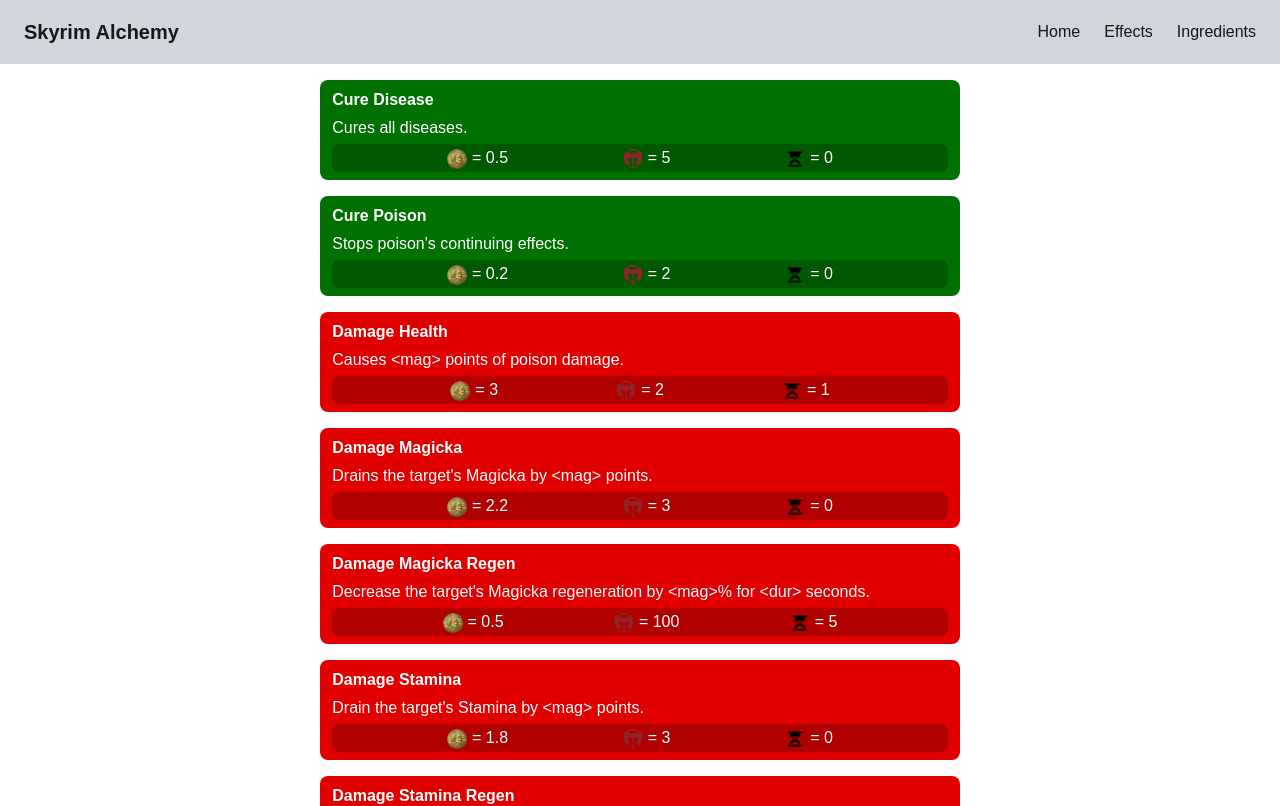
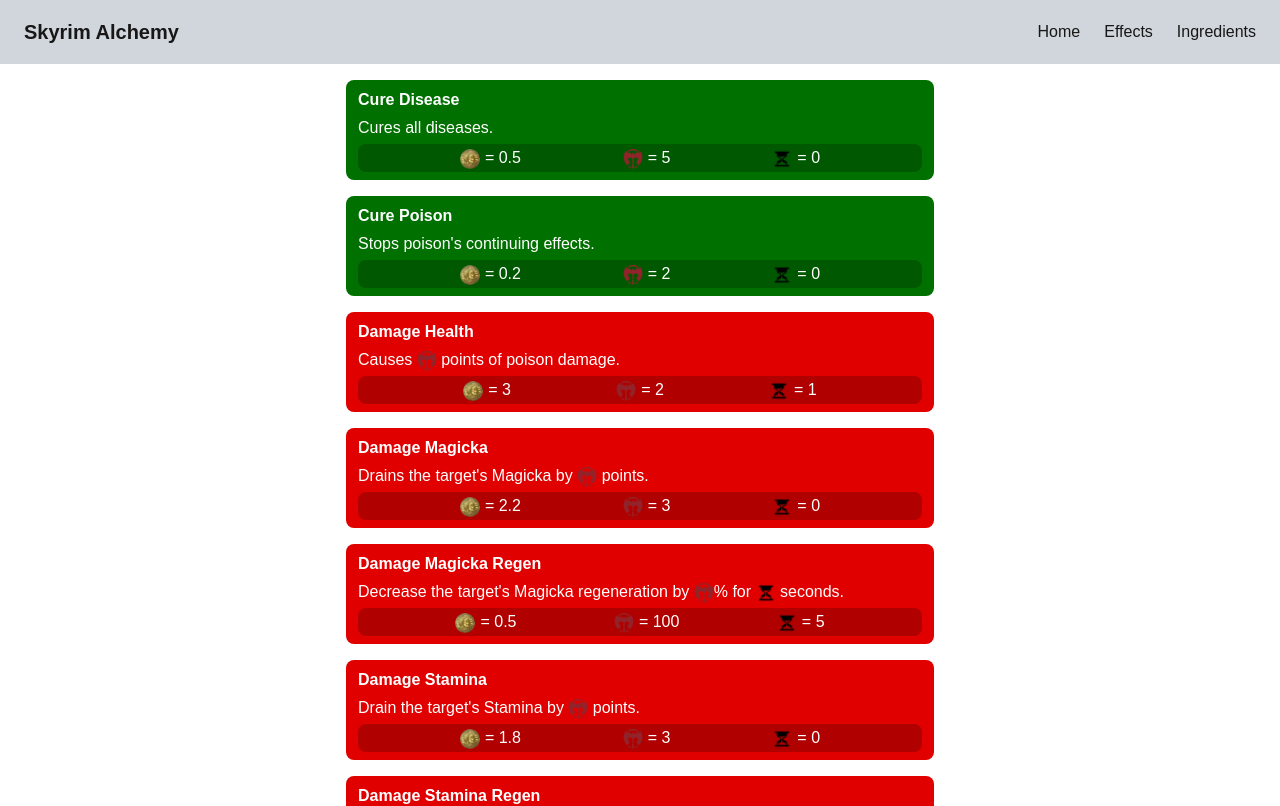
Before and after one commit to Treborace213/skyrim-alchemy, a Next.js app: page /skyrim-alchemy/effects in a window 1280 px wide. Shown: the top 806 px of the page. Built offline with nearby package versions, Linux system fonts and the light colour scheme.

Commit message:
Effect description now show icons rather than text for <mag> and <dur>.

```diff
--- a/src/components/EffectDisplay.tsx
+++ b/src/components/EffectDisplay.tsx
@@ -1,22 +1,43 @@
 import { Effect } from "@/types/Effect";
 import PropertyIcon from "./PropertyIcon";
 import EffectProperty from "@/enums/EffectProperty";
+import React from "react";
 
 interface EffectViewerProps {
     effect: Effect;
+}
+
+const prettyDescription = (description: string): React.ReactNode => {
+    const regex = /(<dur>|<mag>)/g;
+    const parts = description.split(regex);
+
+    return (
+        <>
+            {parts.map((part, index) => {
+                switch (part) {
+                    case "<dur>":
+                        return <PropertyIcon effectProperty={EffectProperty.Duration} />;
+                    case "<mag>":
+                        return <PropertyIcon effectProperty={EffectProperty.Magnitude} />;
+                    default:
+                        return <React.Fragment key={index}>{part}</React.Fragment>
+                }
+            })}
+        </>
+    );
 }
 
 const EffectDisplay: React.FC<EffectViewerProps> = ({ effect }) => {
     return (
         <div className={`px-3 py-2 rounded-lg ${effect.isPos ? "pos" : "neg"}`}>
             <h3 className="font-bold">{effect.name}</h3>
-            <p className="my-1">{effect.description}</p>
+            <p className="my-1">{prettyDescription(effect.description)}</p>
             <div className={`flex justify-evenly rounded-lg py-0.5
                 ${effect.isPos ? "bg-pos-tint" : "bg-neg-tint"}`}
             >
-                <PropertyIcon effectProperty={EffectProperty.Value} seperatorText="= " magnitude={effect.baseCost} tooltipText="Base Cost" />
-                <PropertyIcon effectProperty={EffectProperty.Magnitude} seperatorText="= " magnitude={effect.baseMag} tooltipText="Base Magnitude" />
-                <PropertyIcon effectProperty={EffectProperty.Duration} seperatorText="= " magnitude={effect.baseDur} tooltipText="Base Duration" />
+                <PropertyIcon effectProperty={EffectProperty.Value} separatorText="= " magnitude={effect.baseCost} tooltipText="Base Cost" />
+                <PropertyIcon effectProperty={EffectProperty.Magnitude} separatorText="= " magnitude={effect.baseMag} tooltipText="Base Magnitude" />
+                <PropertyIcon effectProperty={EffectProperty.Duration} separatorText="= " magnitude={effect.baseDur} tooltipText="Base Duration" />
             </div>
         </div>
     );
--- a/src/components/IngredientDisplay.tsx
+++ b/src/components/IngredientDisplay.tsx
@@ -27,17 +27,17 @@ const IngredientBox: React.FC<IngredientViewerProps> = ({ ingredient }) => {
                                 <div className="space-x-1">
                                     {effect.magnitudeMult !== 1 && (
                                         <PropertyIcon effectProperty={EffectProperty.Magnitude}
-                                            seperatorText="x" magnitude={effect.magnitudeMult} tooltipText="Magnitude Multiplier"
+                                            separatorText="x" magnitude={effect.magnitudeMult} tooltipText="Magnitude Multiplier"
                                         />
                                     )}
                                     {effect.durationMult !== 1 && (
                                         <PropertyIcon effectProperty={EffectProperty.Duration}
-                                            seperatorText="x" magnitude={effect.durationMult} tooltipText="Duration Multiplier"
+                                            separatorText="x" magnitude={effect.durationMult} tooltipText="Duration Multiplier"
                                         />
                                     )}
                                     {effect.valueMult !== 1 && (
                                         <PropertyIcon effectProperty={EffectProperty.Value}
-                                            seperatorText="x" magnitude={effect.valueMult} tooltipText="Value Multiplier"
+                                            separatorText="x" magnitude={effect.valueMult} tooltipText="Value Multiplier"
                                         />
                                     )}
                                 </div>
--- a/src/components/PropertyIcon.tsx
+++ b/src/components/PropertyIcon.tsx
@@ -8,9 +8,9 @@ const valueIconPath = `${getBasePath()}/images/valueIcon.png`;
 
 interface PropertyIconProps {
   effectProperty: EffectProperty;
-  seperatorText?: string;
-  magnitude: number;
-  tooltipText: string;
+  separatorText?: string;
+  magnitude?: number;
+  tooltipText?: string;
 }
 
 const getPath = (property: EffectProperty) => {
@@ -24,11 +24,11 @@ const getPath = (property: EffectProperty) => {
   }
 }
 
-const PropertyIcon: React.FC<PropertyIconProps> = ({ effectProperty, magnitude, seperatorText, tooltipText }) => (
-  <TooltipWrapper text={tooltipText}>
-    <span className="space-x-1.25">
+const PropertyIcon: React.FC<PropertyIconProps> = ({ effectProperty, magnitude, separatorText, tooltipText }) => (
+  <TooltipWrapper text={tooltipText ?? effectProperty}>
+    <span className={separatorText && "space-x-1.25"}>
       <img src={getPath(effectProperty)} alt={`${EffectProperty} Icon`} className="w-5 h-5 inline" />
-      <span className="inline">{seperatorText}{magnitude}</span>
+      <span className="inline">{separatorText}{magnitude}</span>
     </span>
   </TooltipWrapper>
 );
```
